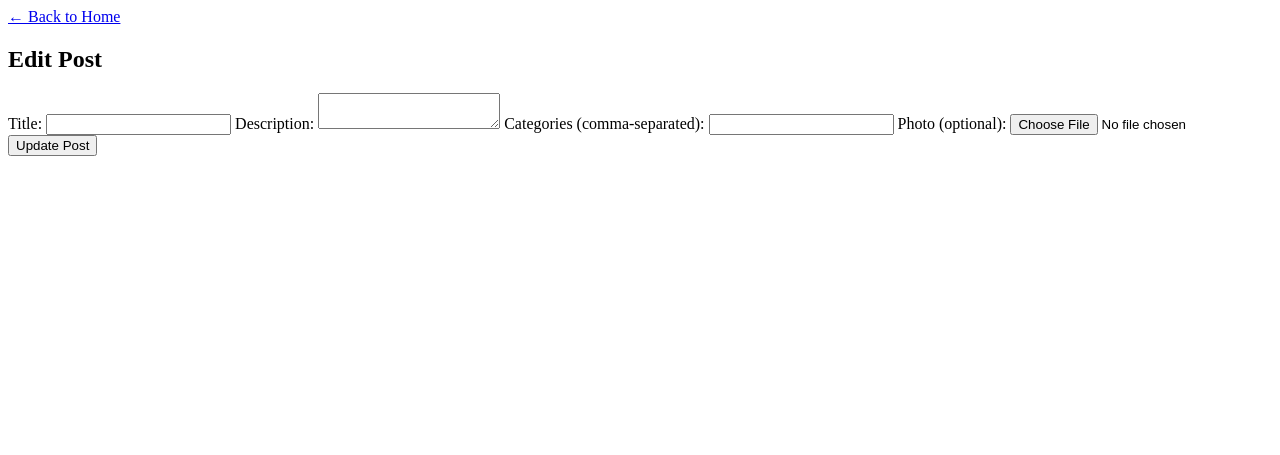
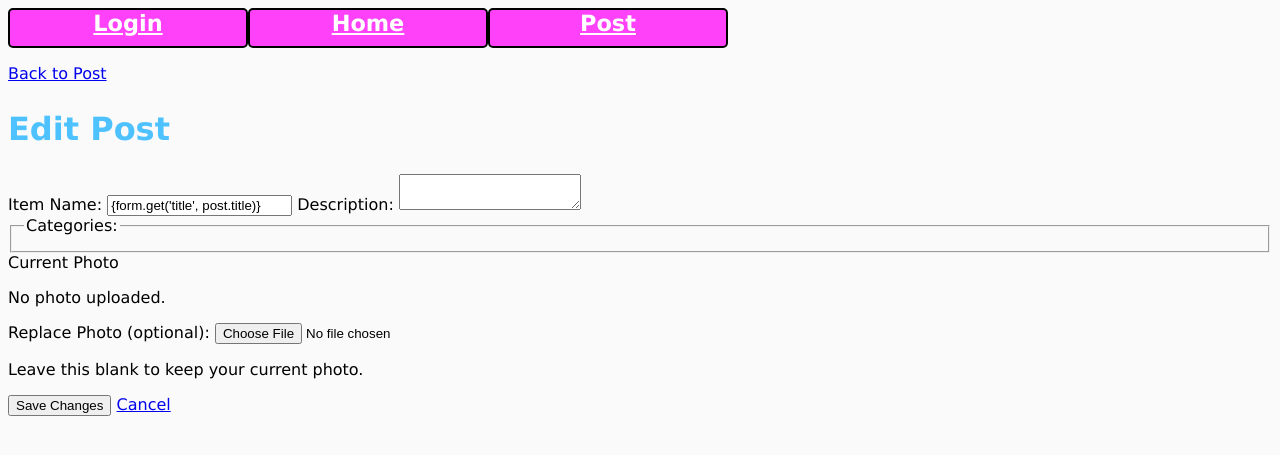
Before and after one commit to Fakhadova/wellesley-free-finds, a Python web app: template templates/edit_post.html in a window 1280 px wide. Shown: the top 455 px of the page. Run offline with Jinja, Linux system fonts and the light colour scheme; the template is opened without the code that fills it, so the values that code supplies are empty.

Commit message:
post_detail

```diff
--- a/templates/edit_post.html
+++ b/templates/edit_post.html
@@ -1,27 +1,62 @@
 
+{%extends "base.html" %}
 
 {% block main_content %}
 <article class="post-detail">
-    <p><a href="{{ url_for('home') }}">&larr; Back to Home</a></p>
+    <p>
+        <a href = "{{url_for('post_detail', pid = post.pid)}}">
+            Back to Post </a>
+    </p>
+
     <h1>Edit Post</h1>
-    <form method="POST" action="{{ url_for('edit_post', pid=post.pid) }}" enctype="multipart/form-data">
-        <label for="title">Title:</label>
-        <input type="text" id="title" name="title" value="{{ post.title }}" required>
+    <form method="POST" action="{{ url_for('edit_post', pid=post.pid) }}"
+    enctype="multipart/form-data">
+
+        <label for="title">Item Name:</label>
+        <input type="text" id="title" name="title" value="{form.get('title', post.title)}"
+        maxlength = "100" required>
 
         <label for="description">Description:</label>
-        <textarea id="description" name="description" required>{{ post.description }}</textarea>
+        <textarea id="description" name="description" maxlength = "500"
+        required > {{ form.get('description', post.description) }}</textarea>
 
-        <label for="categories">Categories (comma-separated):</label>
-        <input type="text" id="categories" name="categories" value="{{ post.category | join(', ') }}">
+        <fieldset>
+            <legend> Categories:</legend>
+            {% for value, label in categories.items() %}
+            <label>
+                <input type = "checkbox"
+                name = "category"
+                value = "{{value}}"
+                {% if value in chosen %} checked {%endif%}>
+            {{label}} </label>
+        {%endfor%}
+    </fieldset>
 
-        <label for="photo">Photo (optional):</label>
-        {% if post.photo_filename %}
-            <img src="{{ url_for('uploaded_photo', filename=post.photo_filename) }}" alt="Current photo" style="max-width: 100%; max-height: 200px;">
-            <p>Current photo: {{ post.photo_filename }}</p>
-        {% endif %}
-        <input type="file" id="photo" name="photo">
+    <label>Current Photo </label>
+    {% if post.photo_filename %}
+    <p>
+        <img src = "{{url_for('uploaded_photo', filename = post.photo_filename)}}"
+        alt = "Current photo"
+        style = "max-width: 100%; max-height: 200px;">
+    </p>
+    {%else%}
+    <p> No photo uploaded.</p>
+    {%endif%}
 
-        <button type="submit">Update Post</button>
+    <label for="photo">Replace Photo (optional):</label>
+        <input type="file"
+               id="photo"
+               name="photo"
+               accept="image/jpeg,image/png,image/gif,image/webp">
+
+        <p>Leave this blank to keep your current photo.</p>
+
+        <button type="submit">Save Changes</button>
+
+        <a href="{{ url_for('post_detail', pid=post.pid) }}">
+            Cancel
+        </a>
+
     </form>
-    </article>
+</article>
 {% endblock %}
```
Also changed, not shown: app.py (+42 -7 lines), templates/post_detail.html (+8 -0 lines).
